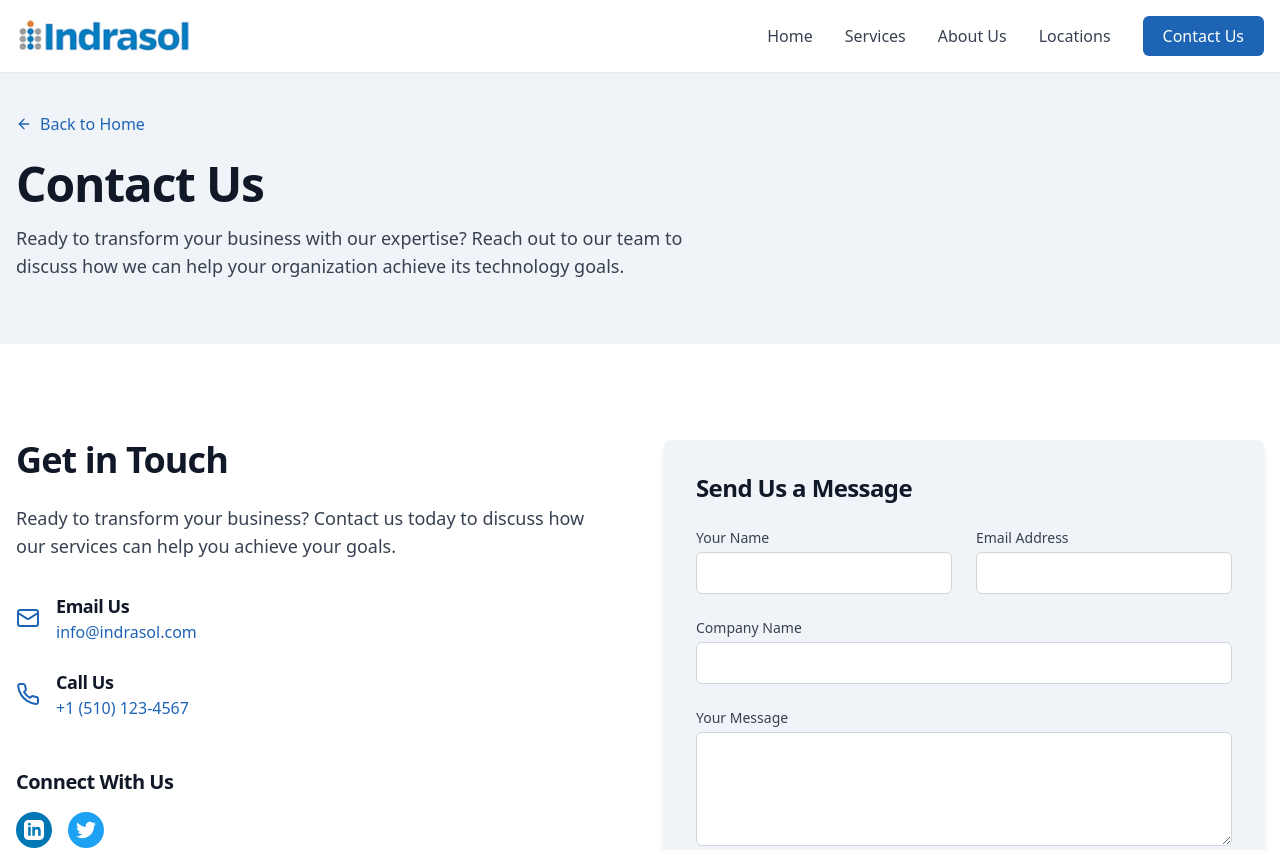
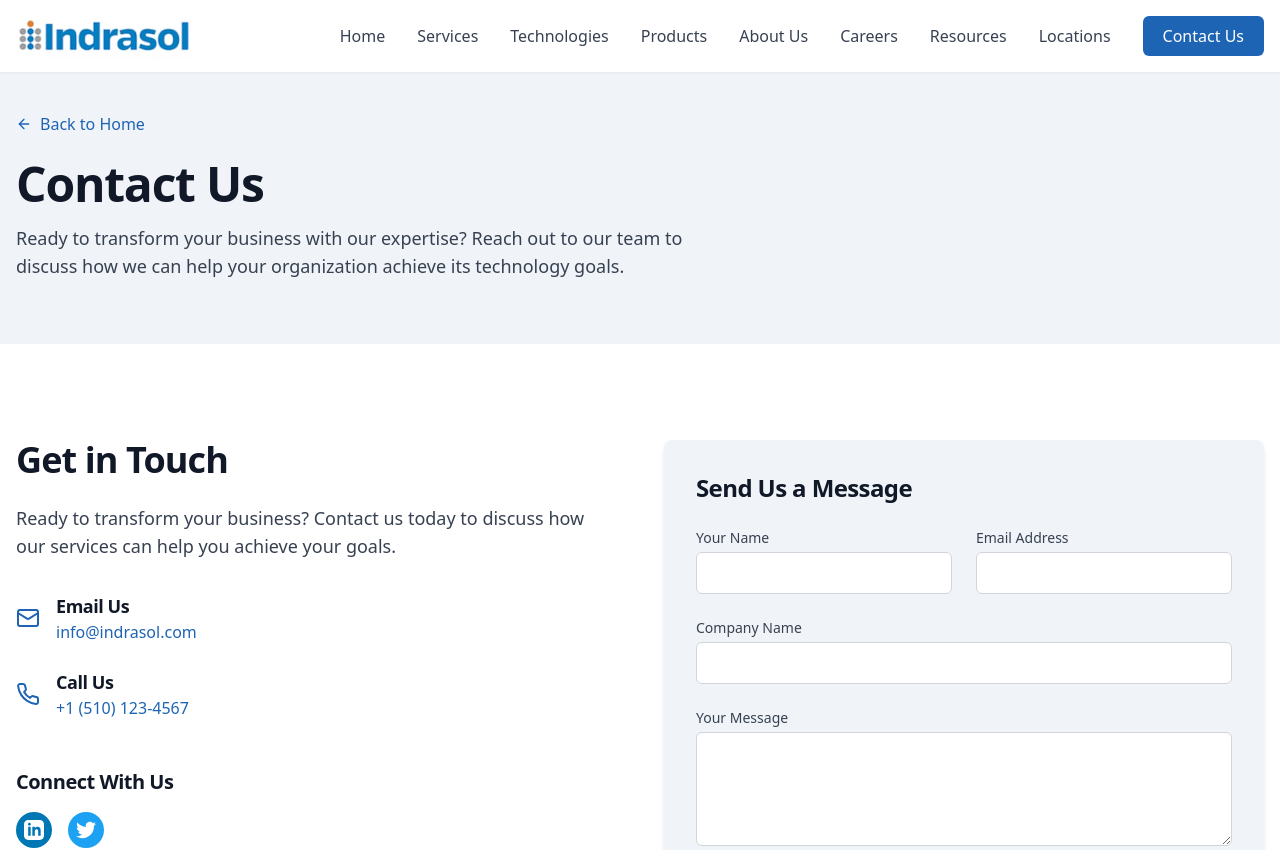
Before and after one commit to shoumyasingh/indrasol-webpage, a React (Vite) app: page /contact in a window 1280 px wide. Shown: the top 850 px of the page. Built offline with nearby package versions, Linux system fonts and the light colour scheme.

Commit message:
updated the navbar 04/16
updated the navbar

```diff
--- a/index.html
+++ b/index.html
@@ -3,12 +3,12 @@
   <head>
     <meta charset="UTF-8" />
     <meta name="viewport" content="width=device-width, initial-scale=1.0" />
-    <title>Indrasol - Oracle Solutions & Cloud Consulting</title>
+    <title>Indrasol</title>
     <meta name="description" content="Indrasol is a global provider of consulting, implementation and support services for Oracle solutions, cloud platforms, and data analytics & business intelligence." />
-    <meta name="author" content="Lovable" />
+    <meta name="author" content="Indrasol" />
 
-    <meta property="og:title" content="indrasol-cloud-forge" />
-    <meta property="og:description" content="Lovable Generated Project" />
+    <meta property="og:title" content="indrasol-website" />
+    <meta property="og:description" content="Indrasol Project" />
     <meta property="og:type" content="website" />
     <meta property="og:image" content="https://lovable.dev/opengraph-image-p98pqg.png" />
 
--- a/src/components/ui/navbar.tsx
+++ b/src/components/ui/navbar.tsx
@@ -66,7 +66,11 @@ function NavLinks({ className }: { className?: string }) {
     <>
       <Link to="/" className={cn(className)}>Home</Link>
       <Link to="/#services" className={cn(className)}>Services</Link>
+      <Link to="/#technologies" className={cn(className)}>Technologies</Link>
+      <Link to="/#products" className={cn(className)}>Products</Link>
       <Link to="/#about" className={cn(className)}>About Us</Link>
+      <Link to="/#careers" className={cn(className)}>Careers</Link>
+      <Link to="/#resources" className={cn(className)}>Resources</Link>
       <Link to="/#locations" className={cn(className)}>Locations</Link>
     </>
   );
```
